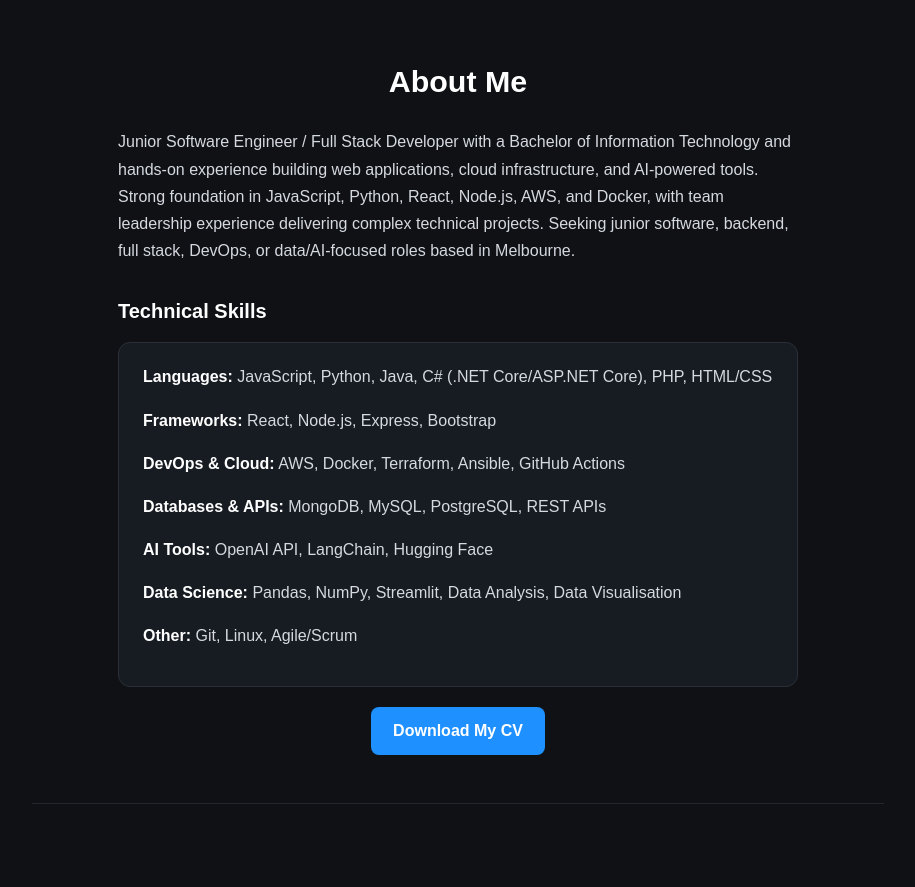
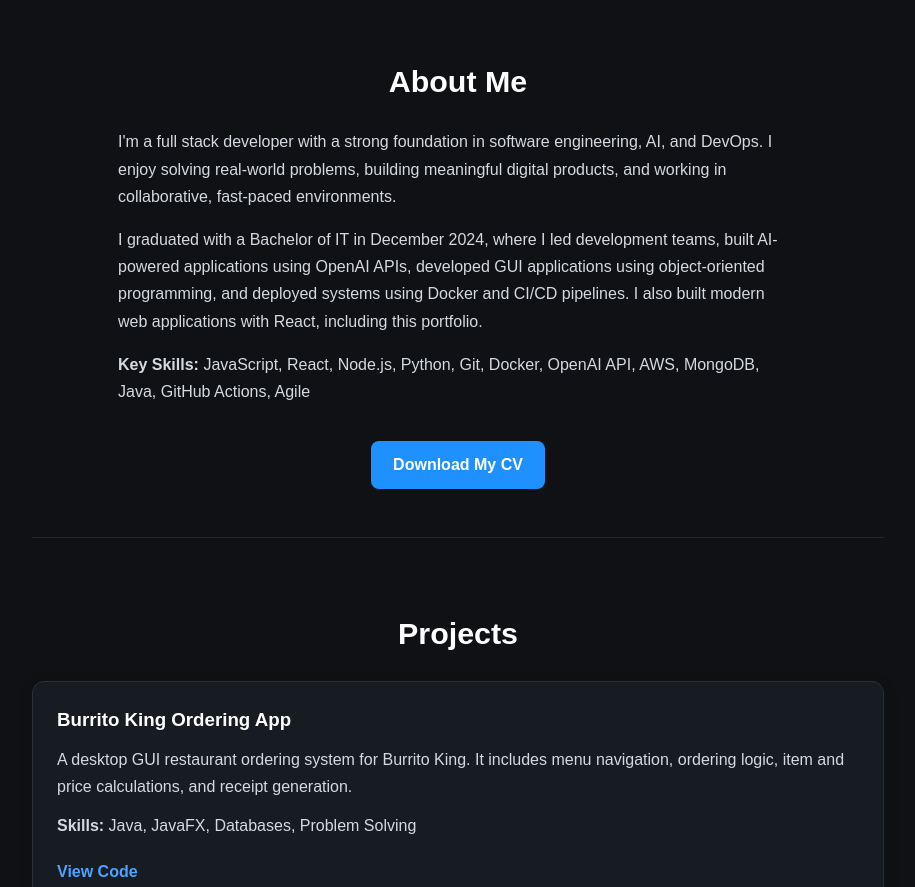
Before and after one commit to isaackozma/isaac-portfolio, a React (Vite) app: page / in a window 1280 px wide. Shown: the part 420-1307 px from the top of the page, without its empty margins (182-1097 px from the left). Built offline with nearby package versions, Linux system fonts and the light colour scheme.

Commit message:
Revert "updated my about me"
This reverts commit 99349e82f22519cee9fc04e8066752dec62646d0.

```diff
--- a/src/App.css
+++ b/src/App.css
@@ -151,36 +151,6 @@ section p {
   text-align: left;
 }
 
-.skills-heading {
-  max-width: 680px;
-  margin: 32px auto 16px;
-  text-align: left;
-  font-size: 1.25rem;
-  color: #ffffff;
-}
-
-.skills-list {
-  max-width: 680px;
-  margin: 0 auto;
-  border: 1px solid #2b3038;
-  border-radius: 12px;
-  background-color: #171b22;
-  padding: 20px 24px;
-}
-
-.skills-list p {
-  margin: 0 0 10px;
-  line-height: 1.6;
-}
-
-.skills-list p:last-child {
-  margin-bottom: 0;
-}
-
-.skills-list strong {
-  color: #ffffff;
-}
-
 .cv-button:hover {
   background-color: #0d74d1;
 }
--- a/src/App.jsx
+++ b/src/App.jsx
@@ -20,20 +20,14 @@ function App() {
       <section id="about">
         <h2>About Me</h2>
         <p>
-          Junior Software Engineer / Full Stack Developer with a Bachelor of Information Technology and hands-on experience building web applications, cloud infrastructure, and AI-powered tools. Strong foundation in JavaScript, Python, React, Node.js, AWS, and Docker, with team leadership experience delivering complex technical projects. Seeking junior software, backend, full stack, DevOps, or data/AI-focused roles based in Melbourne.
+          I'm a full stack developer with a strong foundation in software engineering, AI, and DevOps. I enjoy solving real-world problems, building meaningful digital products, and working in collaborative, fast-paced environments.
         </p>
-
-        <h3 className="skills-heading">Technical Skills</h3>
-        <div className="skills-list">
-          <p><strong>Languages:</strong> JavaScript, Python, Java, C# (.NET Core/ASP.NET Core), PHP, HTML/CSS</p>
-          <p><strong>Frameworks:</strong> React, Node.js, Express, Bootstrap</p>
-          <p><strong>DevOps &amp; Cloud:</strong> AWS, Docker, Terraform, Ansible, GitHub Actions</p>
-          <p><strong>Databases &amp; APIs:</strong> MongoDB, MySQL, PostgreSQL, REST APIs</p>
-          <p><strong>AI Tools:</strong> OpenAI API, LangChain, Hugging Face</p>
-          <p><strong>Data Science:</strong> Pandas, NumPy, Streamlit, Data Analysis, Data Visualisation</p>
-          <p><strong>Other:</strong> Git, Linux, Agile/Scrum</p>
-        </div>
-
+        <p>
+          I graduated with a Bachelor of IT in December 2024, where I led development teams, built AI-powered applications using OpenAI APIs, developed GUI applications using object-oriented programming, and deployed systems using Docker and CI/CD pipelines. I also built modern web applications with React, including this portfolio.
+        </p>
+        <p>
+          <strong>Key Skills:</strong> JavaScript, React, Node.js, Python, Git, Docker, OpenAI API, AWS, MongoDB, Java, GitHub Actions, Agile
+        </p>
         <a href="/Isaac_Kelly_CV_2025.pdf" download className="cv-button">
           Download My CV
         </a>
```
